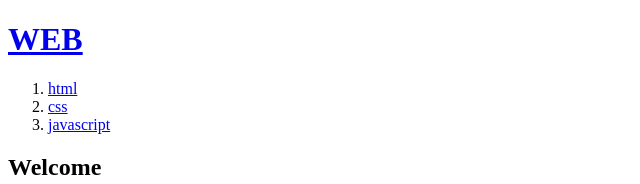
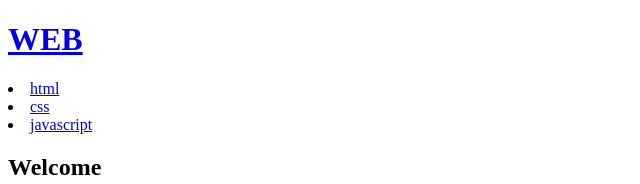
Before and after one commit to kimyk0101/react-basic, a React (Vite) app: page / in a window 1280 px wide. Shown: the top 184 px of the page, without its empty margins (0-640 px from the left). Built offline with nearby package versions, Linux system fonts and the light colour scheme.

Commit message:
Update App.jsx

```diff
--- a/src/06-events/App.jsx
+++ b/src/06-events/App.jsx
@@ -1,6 +1,10 @@
-function Header(props) {
+import PropTypes from "prop-types";
+
+// function Header(props) {
+function Header({ title, onChangeMode }) {
   //  title, onChangeMode
-  console.log("props", props);
+  //   console.log("props", props);
+  console.log("title", title);
   return (
     <header>
       <h1>
@@ -9,23 +13,38 @@ function Header(props) {
           href="/"
           onClick={(event) => {
             event.preventDefault(); //  이벤트 기본 동작 막음(폼 전송전에 막을 때도 사용)
-            props.onChangeMode();
+            onChangeMode();
           }}
         >
-          {props.title}
+          {title}
         </a>
       </h1>
     </header>
   );
 }
+Header.propTypes = {
+  title: PropTypes.string,
+  onChangeMode: PropTypes.func,
+};
 
-function Nav(props) {
-  const lis = [];
-  for (let i = 0; i < props.topics.length; i++) {
-    let t = props.topics[i];
+// function Nav(props) {
+function Nav({ topics, onChangeMode }) {
+  //  topics, onChangeMode
+  /*const lis = [];
+  for (let i = 0; i < topics.length; i++) {
+    let t = topics[i];
     lis.push(
       <li key={t.id}>
-        <a href={"/read/" + t.id}>{t.title}</a>
+        <a
+          id={t.id}
+          href={"/read/" + t.id}
+          onClick={(event) => {
+            event.preventDefault(); //  기본 동작 막기
+            onChangeMode(event.target.id);
+          }}
+        >
+          {t.title}
+        </a>
       </li>
     );
   }
@@ -34,7 +53,26 @@ function Nav(props) {
       <ol>{lis}</ol>
     </nav>
   );
+  */
+  return topics.map((topic) => (
+    <li key={topic.id}>
+      <a
+        id={topic.id}
+        href={"/read/" + topic.id}
+        onClick={(event) => {
+          event.preventDefault(); //  기본 동작 막기
+          onChangeMode(event.target.id);
+        }}
+      >
+        {topic.title}
+      </a>
+    </li>
+  ));
 }
+Nav.propTypes = {
+  topics: PropTypes.array,
+  onChangeMode: PropTypes.func,
+};
 
 function Article(props) {
   return (
@@ -44,6 +82,10 @@ function Article(props) {
     </article>
   );
 }
+Article.propTypes = {
+  title: PropTypes.string,
+  body: PropTypes.string,
+};
 
 function App() {
   const topics = [
@@ -61,7 +103,13 @@ function App() {
           alert("Header");
         }}
       ></Header>
-      <Nav topics={topics}></Nav>
+      {/* Nav의 각각의 타이틀 링크를 누르면 alert창이 뜨도록 */}
+      <Nav
+        topics={topics}
+        onChangeMode={(id) => {
+          alert(id);
+        }}
+      ></Nav>
       <Article title="Welcome" body="Hello, Web"></Article>
     </div>
   );
```
